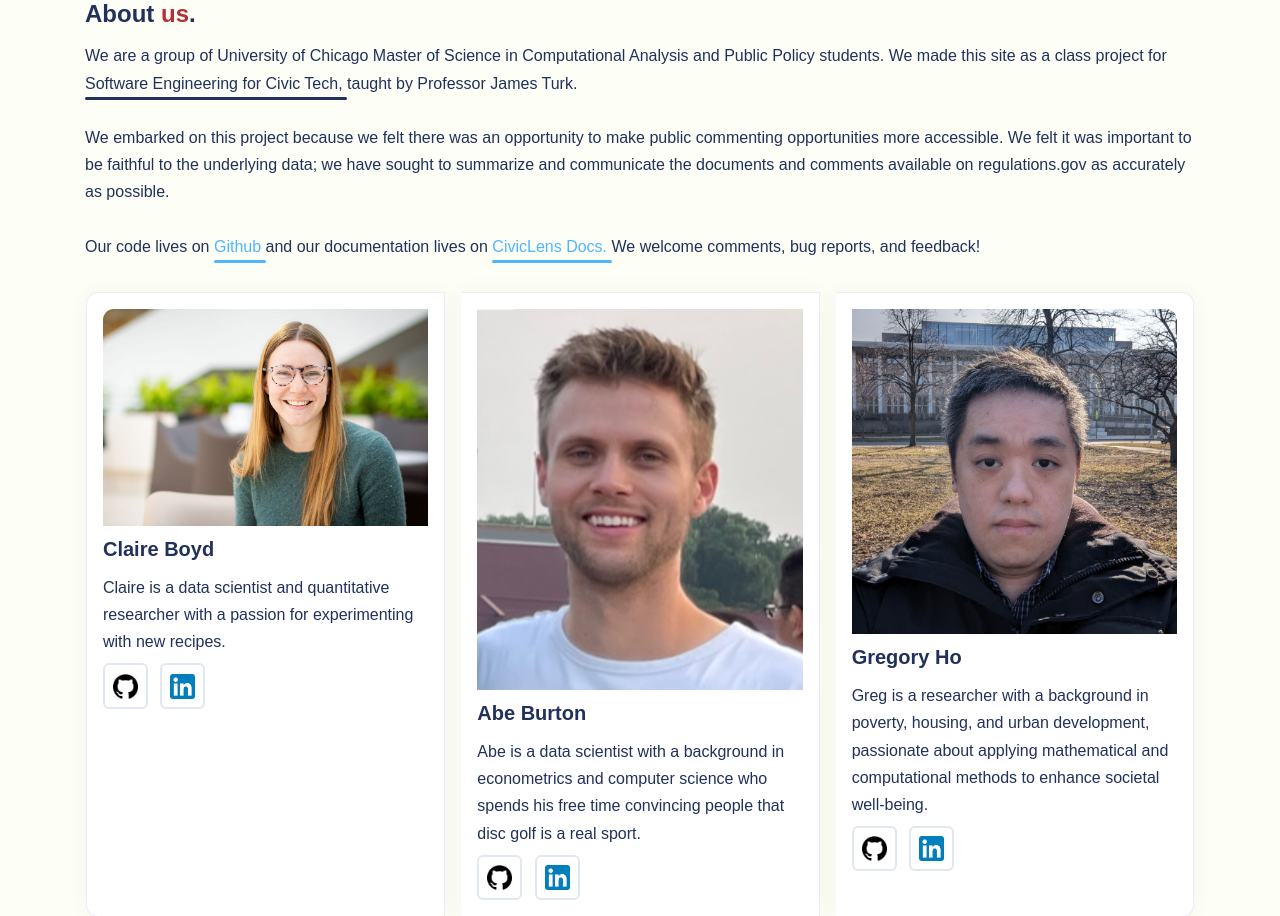
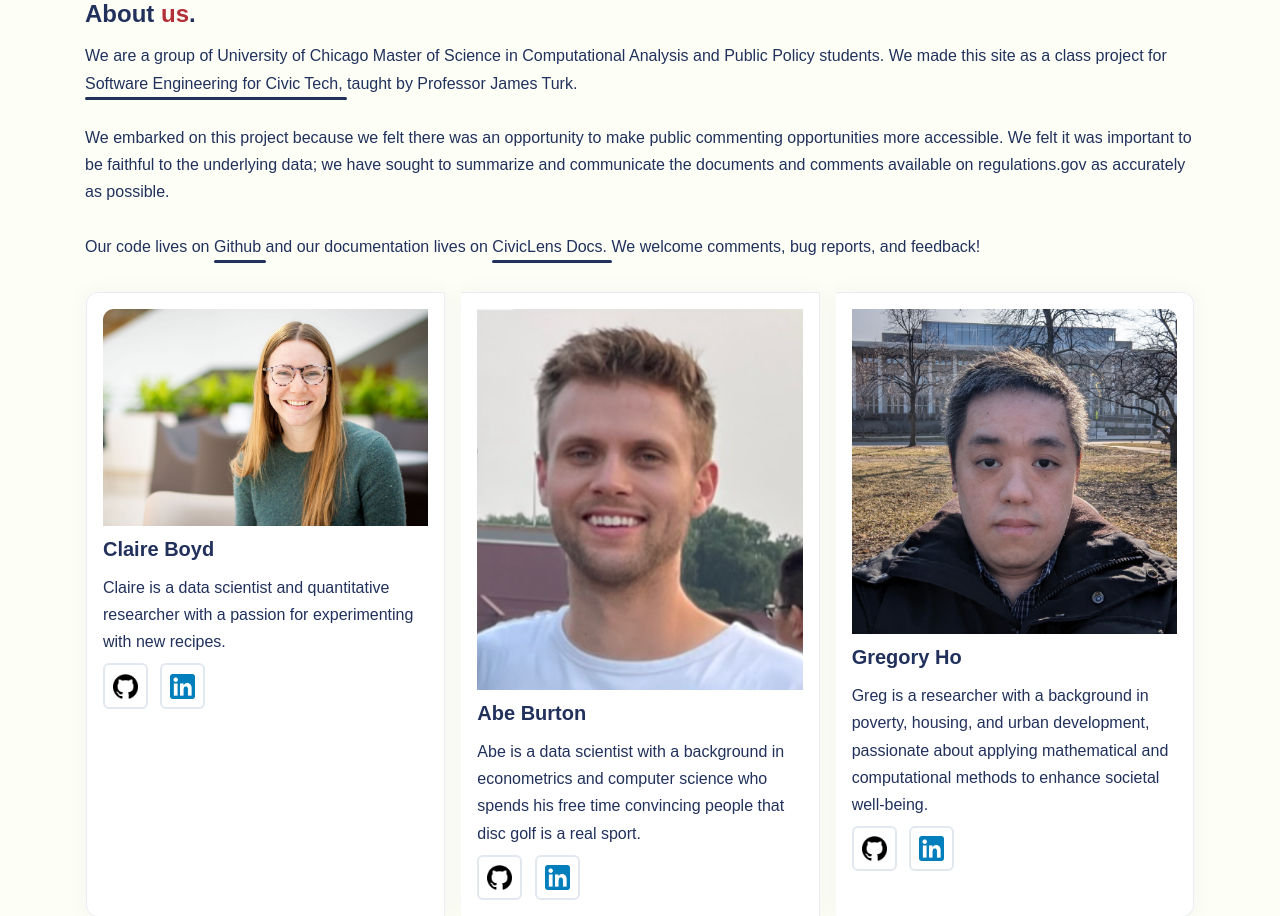
Before and after one commit to uchicago-capp-30320/CivicLens, a Django app: page /about/ in a window 1280 px wide. Shown: the part 1940-2856 px from the top of the page. Run offline with Django 5.2, Linux system fonts and the light colour scheme; some libraries are stand-ins or nearby versions.

Commit message:
266 final accessibility audit (#284)
no accessibility flags on all pages!

<img width="1353" alt="Screenshot 2024-05-22 at 4 06 58 PM"
src="https://github.com/uchicago-capp-30320/CivicLens/assets/29237510/43267209-7481-42de-8d2a-b81e4b16a3dc">

```diff
--- a/civiclens/templates/about.html
+++ b/civiclens/templates/about.html
@@ -233,11 +233,11 @@
                 comments available on regulations.gov as accurately as possible.
                 <br><br>
                 Our code lives on
-                <a class="link-underline-info" href="https://github.com/uchicago-capp-30320/CivicLens/">
+                <a class="link-underline-primary" href="https://github.com/uchicago-capp-30320/CivicLens/">
                     Github
                 </a>
                 and our documentation lives on
-                <a class="link-underline-info" href="https://uchicago-capp-30320.github.io/CivicLens/">
+                <a class="link-underline-primary" href="https://uchicago-capp-30320.github.io/CivicLens/">
                     CivicLens Docs.
                 </a>
                 We welcome comments, bug reports, and feedback!
--- a/civiclens/templates/home.html
+++ b/civiclens/templates/home.html
@@ -105,10 +105,10 @@
         <div class="m-0 py-0">
             <p class="row text-white py-0">
                 For a more detailed explanation, read more about the rulemaking process at the
-                <a
+                <a class="link-underline-secondary"
                 href="https://www.federalregister.gov/uploads/2011/01/the_rulemaking_process.pdf">
                 <!-- hard code space -->
-                <strong>&nbsp;Federal Register.</strong>
+                &nbsp;Federal Register.
                 </a>
             </p>
         </div>
```
Also changed, not shown: civiclens/templates/search_results.html (+5 -5 lines).
